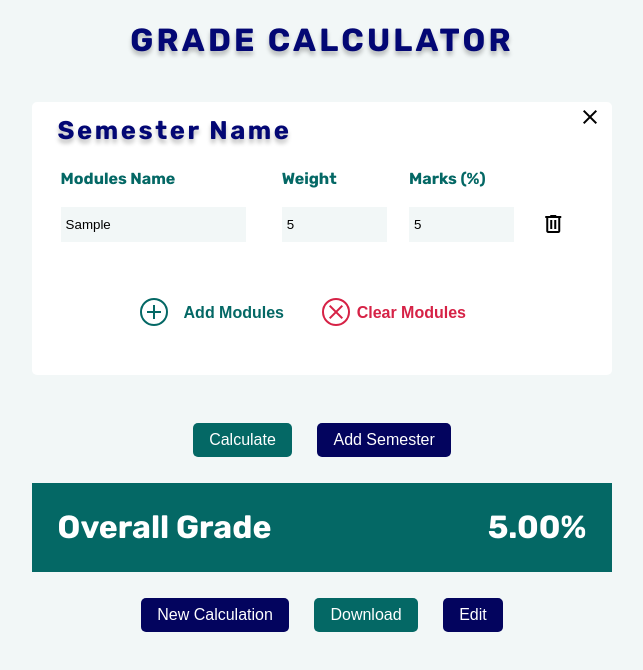
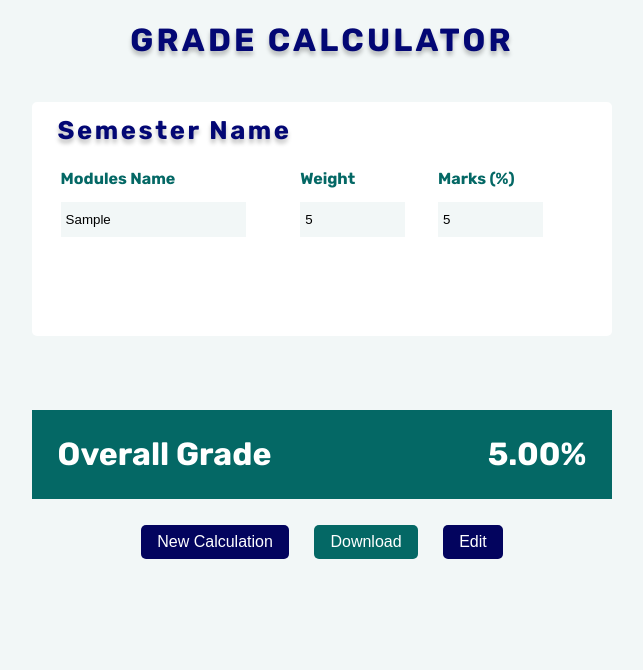
Before and after one commit to itsbishalb/grade-calculator, a React (Create React App) app: page / in a window 1280 px wide. Both pictures are taken after typing "Sample", "5", "5" into the empty fields and a click on the button "Calculate". Shown: the top 670 px of the page, without its empty margins (318-961 px from the left). Built offline with nearby package versions, Linux system fonts and the light colour scheme.

Commit message:
Make Input Not Editable and Hide Buttons issue 1

```diff
--- a/src/App.css
+++ b/src/App.css
@@ -231,3 +231,7 @@ footer button{
 .hideOptions{
     display: none;
 }
+
+.showHide{
+    display: "";
+}
--- a/src/App.js
+++ b/src/App.js
@@ -1,7 +1,7 @@
-  import React from 'react';
+  import React, { useEffect } from 'react';
   import './App.css';
 
-  import {removeModule,clearModules,removeSemester,CalculateTotal,AddNewModule} from './functionality'
+  import {removeModule,clearModules,removeSemester,CalculateTotal,AddNewModule,handleEditButton} from './functionality'
   const values = {
     moduleID : 0,
     semesterID : 0,
@@ -14,14 +14,31 @@
   )}
 
   function App() {
-    const [semesterHTML, addSemesterHTML] = React.useState([<MoodleList values={values} semesterID={values.semesterID} key ={values.semesterID} moduleID={values.moduleID}/>])
+    const [showOptions, setShowOptions] = React.useState(true)
+    const [resultsOptions, setResultsOptions] = React.useState(false)
+    const [semesterHTML, addSemesterHTML] = React.useState([<MoodleList showOptions={showOptions} values={values} semesterID={values.semesterID} key ={values.semesterID} moduleID={values.moduleID}/>])
+
+    // only update this page when showOption is changed.
+    React.useEffect(() => {
+      const showHideClass = document.querySelectorAll('.showHide'); // get all the elements with class show hide
+      const inputFields = document.querySelectorAll('.inputFields'); // get all the elements with class inputFields
+      showHideClass.forEach(showHide => {
+        showHide.style.display = showOptions ? "" : "none" // changed each elements display
+      });
+
+      inputFields.forEach(inputField => {
+        inputField.style.pointerEvents = showOptions ? "auto" : "none" // make input non editable
+      })
+    },[showOptions])
+
+
     function reload(){
       window.location.reload()
     }
     function AddSemester(){
         values.semesterID = values.semesterID + 1
         addSemesterHTML((current) => {
-          return [...current, <MoodleList values={values} semesterID={values.semesterID} key ={values.semesterID} moduleID={values.moduleID}/>]
+          return [...current, <MoodleList values={values} showOptions={showOptions} setShowOptions={setShowOptions} semesterID={values.semesterID} key ={values.semesterID} moduleID={values.moduleID}/>]
         })
     }
 
@@ -32,7 +49,7 @@
         <Header />
         <div className={"container"}>
           <LoadSemesterList semesterHTML={semesterHTML} values={values}/>
-          <FooterSection AddSemester={AddSemester} reload={reload} />
+          <FooterSection AddSemester={AddSemester} reload={reload} showOptions={showOptions} setShowOptions={setShowOptions} resultsOptions ={resultsOptions} setResultsOptions = {setResultsOptions}/>
         </div>
       </div>
     );
@@ -48,12 +65,12 @@
   }
 
   function MoodleList(props){
-
+    const showOptions = props.showOptions ? "showOptions" : "hideOptions"
     const [moduleHtml, addModuleHTML] = React.useState([<AddModule moduleID={props.moduleID} key={props.moduleID}/>])
     return (
               <div className="modulesList" id={"semester"+props.semesterID}>
-                  <h2 className="semText" contentEditable="true" suppressContentEditableWarning={true}>Semester Name</h2>
-                  <button type="button" aria-label="Delete Semester" className="deleteSemester  material-symbols-outlined" onClick={() => removeSemester(props.semesterID)}>clear</button>
+                  <h2 className="semText inputFields" contentEditable="true" suppressContentEditableWarning={true}>Semester Name</h2>
+                  <button type="button" aria-label="Delete Semester" className={"deleteSemester material-symbols-outlined showHide"}  onClick={() => removeSemester(props.semesterID)}>clear</button>
                  <table className="modules" id={"semester"+props.semesterID+"Modules"}>
                       <thead>
                         <tr>
@@ -96,10 +113,10 @@
     return (
       <tbody className="modulesBody" id={"module" + props.moduleID} >
         <tr>
-          <td><input type="text" className="moduleName" name="moduleName" placeholder={values.moduleName == "" ? "SYS":values.moduleName} value={values.moduleName} onInput ={validateInput}/></td>
-          <td><input type="number" className="moduleWeight" name="moduleWeight" placeholder={values.moduleWeight == "" ? "10":values.moduleWeight} value={values.moduleWeight} onInput ={validateInput}/> </td>
-          <td><input type="number" min="0" className="moduleMark" name="moduleMark" placeholder={values.moduleMark == "" ? "0-100%":values.moduleMark} value={values.moduleMark} onInput ={validateInput} /></td>
-          <td><button type="button" aria-label="Delete Module" className="deleteBtn material-symbols-outlined " onClick={() => removeModule(props.moduleID,props.addModuleHTML)}>delete</button></td>
+          <td><input type="text" className="moduleName inputFields" name="moduleName" placeholder={values.moduleName == "" ? "SYS":values.moduleName} value={values.moduleName} onInput ={validateInput}/></td>
+          <td><input type="number" className="moduleWeight inputFields" name="moduleWeight" placeholder={values.moduleWeight == "" ? "10":values.moduleWeight} value={values.moduleWeight} onInput ={validateInput}/> </td>
+          <td><input type="number" min="0" className="moduleMark inputFields" name="moduleMark" placeholder={values.moduleMark == "" ? "0-100%":values.moduleMark} value={values.moduleMark} onInput ={validateInput} /></td>
+          <td><button type="button" aria-label="Delete Module" className="deleteBtn material-symbols-outlined showHide" onClick={() => removeModule(props.moduleID,props.addModuleHTML)}>delete</button></td>
         </tr>
     </tbody>
     )
@@ -107,23 +124,29 @@
   }
 
   function FooterSection (props){
+    const showOptions = props.showOptions ? "showOptions" : "hideOptions"
+    const resultsOptions = props.resultsOptions ? "showOptions" : "hideOptions"
     return (
       <footer>
         <div id="defaultFooter">
-            <button type="button" id="calculateTotal" className="" onClick={CalculateTotal}>Calculate</button>
-            <button type="button" id="addSemester" className="" onClick={props.AddSemester}>Add Semester</button>
+            <button type="button" id="calculateTotal" className={showOptions} onClick={() => CalculateTotal(props.setShowOptions,props.setResultsOptions)}>Calculate</button>
+            <button type="button" id="addSemester" className={showOptions}  onClick={props.AddSemester}>Add Semester</button>
         </div>
-        <div className="">
+        <div>
+          {/* show/hide results options */}
+          <div className={resultsOptions}>
             <div id="overallGrade">
                 <h1>Overall Grade</h1>
                 <h1 id="overallMarks">0.00%</h1>
             </div>
-          <div id="resetOptions" className="onCalculate">
+            <div id="resetOptions">
                 <button type="button" id="newCalculation" onClick={props.reload}>New Calculation</button>
                 <button type="button" id="download">Download</button>
-              <button type="button" id="edit">Edit</button>
+                <button type="button" id="edit" onClick={() => handleEditButton(props.setShowOptions, props.setResultsOptions)}>Edit</button>
             </div>
           </div>
+        </div>
+
 
     </footer>
     )
@@ -131,15 +154,17 @@
 
   function MoodleFooter(props){
       return (
+      <div >
       <div className="moduleFooter">
-        <button aria-label="Add Module" className="btn addBtn " onClick={() => AddNewModule(props.values,props.addModuleHTML)}>
+        <button aria-label="Add Module" className="btn addBtn showHide" onClick={() => AddNewModule(props.values,props.addModuleHTML)}>
           <span className="material-symbols-outlined addIcon ">add</span>
           <span>Add Modules</span>
         </button>
-        <button aria-label="Clear Module" className="btn clearBtn " onClick={() => clearModules(props.semesterID)}>
+        <button aria-label="Clear Module" className="btn clearBtn showHide" onClick={() => clearModules(props.semesterID)}>
           <span className="material-symbols-outlined clearIcon">clear</span>
           <span>Clear Modules</span>
         </button>
+    </div>
     </div>
     )
   }
--- a/src/functionality.js
+++ b/src/functionality.js
@@ -26,12 +26,15 @@ function removeSemester(semesterID){
 
 // this function calculate the average grade.
 
-function CalculateTotal(){
+function CalculateTotal(setShowOptions,setResultsOptions){
     const hideOptions = document.getElementById("showOptions")
     const results = document.getElementById("showResults")
     const mWeight = document.getElementsByClassName("moduleWeight");
     const mMark = document.getElementsByClassName("moduleMark");
     const len = mWeight.length >= mMark.length ? mWeight.length : mMark.length
+
+    setShowOptions(false)
+    setResultsOptions(true)
     let marksWeight = 0
     let weightSum = 0
     for(let i = 0; i < len; i++){
@@ -62,8 +65,11 @@ function AddNewModule(values,addModuleHTML){
     })
   }
 
+export function handleEditButton(setShowOptions,setResultsOptions){
+  setShowOptions(true)
+  setResultsOptions(false)
+}
 
 
 
-
-  export {removeModule,clearModules,removeSemester,CalculateTotal,AddNewModule}
+ export {removeModule,clearModules,removeSemester,CalculateTotal,AddNewModule}
```
Lines whose indentation alone changed are shown as unchanged.
